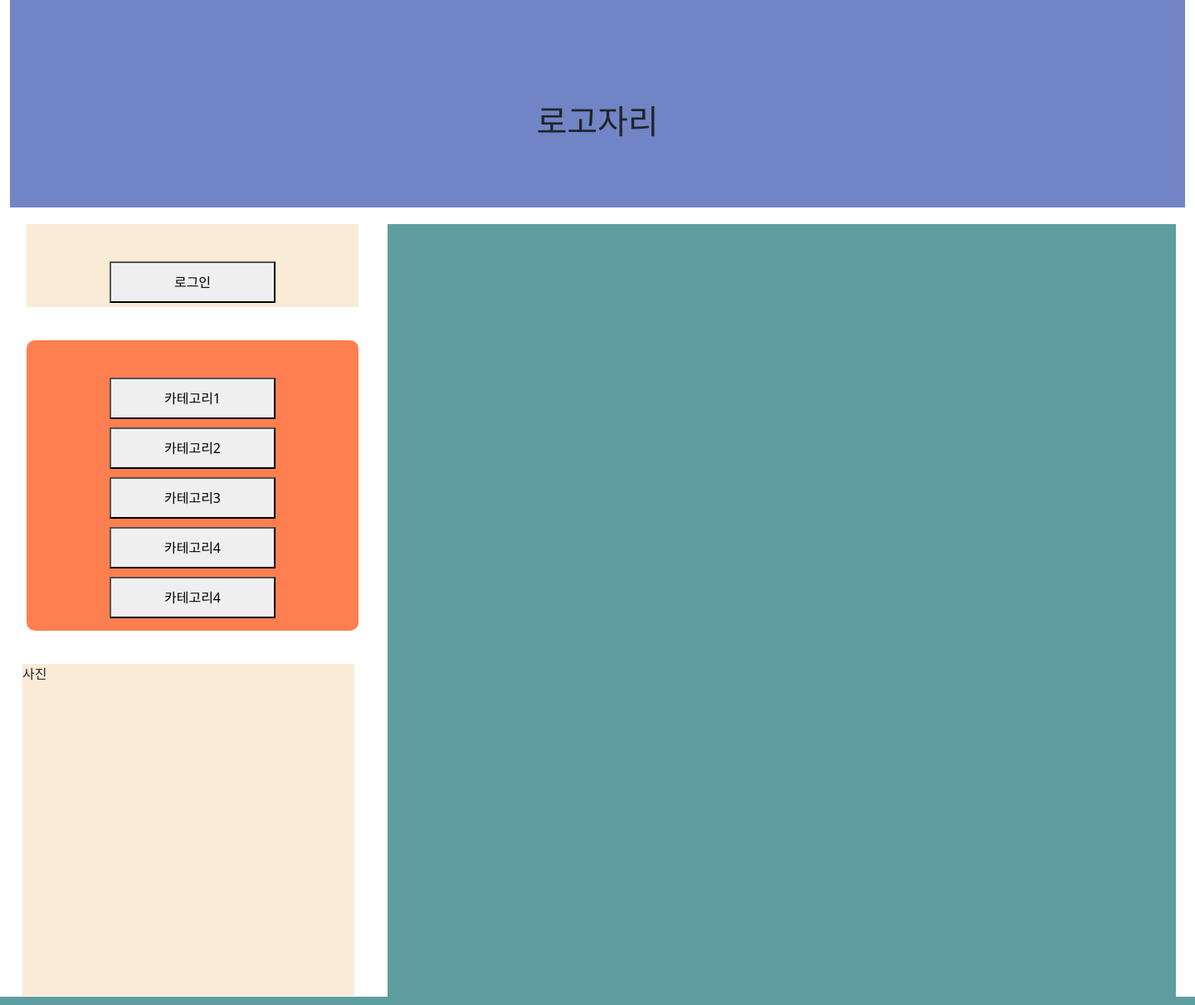
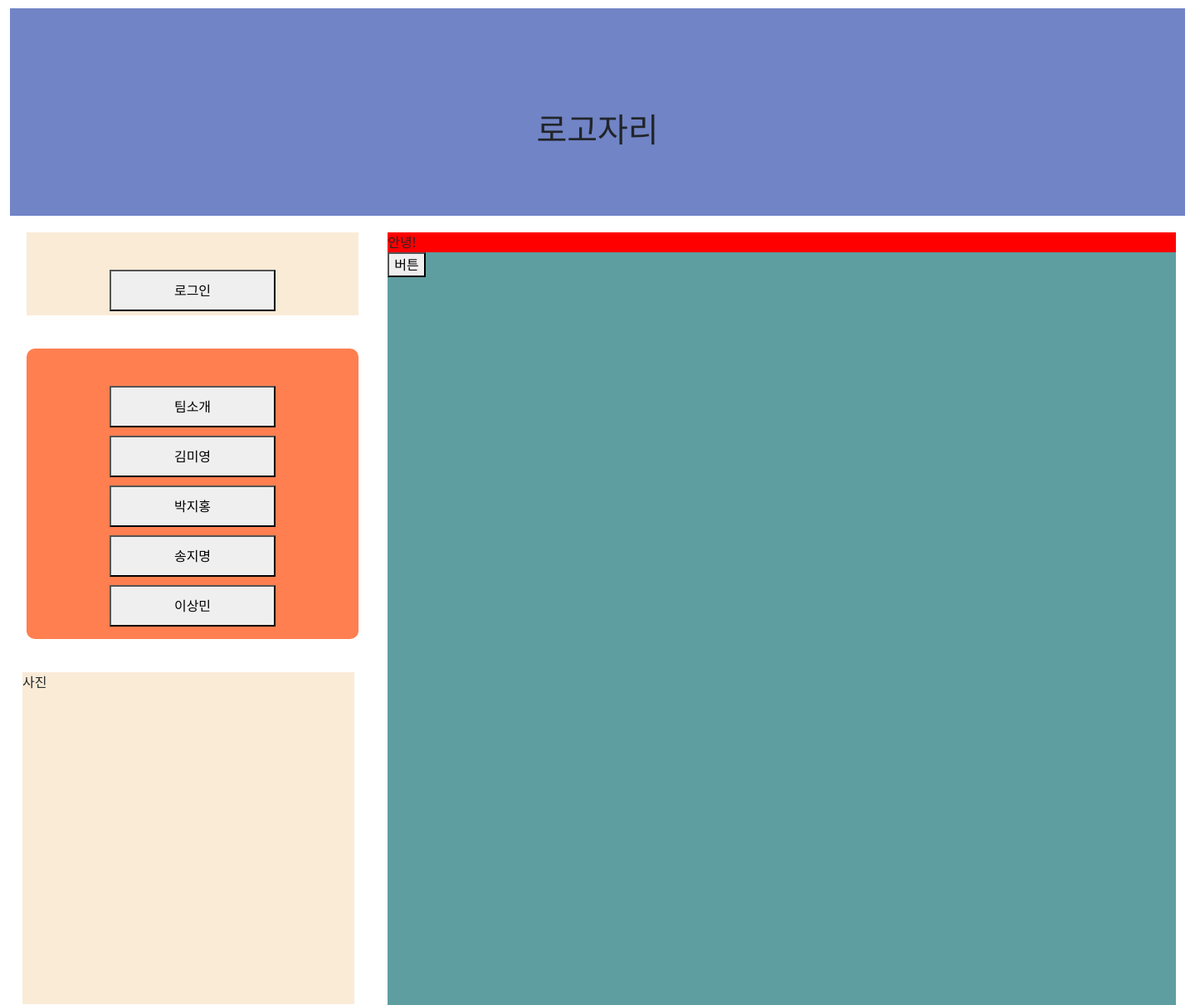
Before and after one commit to kmy9810/Project_2--, a Flask app: page / in a window 1440 px wide. Shown: the whole page at 83% size. Run offline with Flask 2, Linux system fonts and the light colour scheme.

Commit message:
add index.css

```diff
--- /dev/null
+++ b/static/css/index.css
@@ -0,0 +1,3 @@
+.test {
+    background-color: red;
+}
--- a/static/css/nav.css
+++ b/static/css/nav.css
@@ -15,6 +15,8 @@
     align-items: center;
     justify-content: center;
     padding-top: 50px;
+
+    margin-top: 10px;
 }
 
 .login {
@@ -133,7 +135,19 @@
     border-bottom: 1px dashed black;
 }
 
+/* fr */
+/* .container {
+display: grid;
+grid-template-columns: 200px 200px 1fr 1fr;
+grid-template-rows: 150px 50px 250px 200px 50px;
+gap: 10px 10px;
+}
+.header{
+background-color: blanchedalmond;
+grid-column: 1/5;
+grid-row: 1;
 
+} */
 
 .modal_login {
     display: inline-block;
--- a/static/js/nav.js
+++ b/static/js/nav.js
@@ -19,10 +19,10 @@ function login() {
         }
     }
 
-    function join(id2, pw2) {
-        let id = id2
-        let pw = pw2
-        console.log(id2)
+    function join() {
+        let id = window.document.getElementById("id").value
+        let pw = window.document.getElementById("pw").value
+        console.log(id)
         if (id =='' || pw==''){
             alert("아이디와 비밀번호를 모두 입력해주세요")
         }else{
--- a/templates/base.html
+++ b/templates/base.html
@@ -1,4 +1,9 @@
+<html lang="en">
     <head>
+        <meta charset="utf-8">
+        <meta
+            name="viewport"
+            content="width=device-width, initial-scale=1, shrink-to-fit=no">
         <link
             href="https://cdn.jsdelivr.net/npm/bootstrap@5.0.2/dist/css/bootstrap.min.css"
             rel="stylesheet"
@@ -9,27 +14,19 @@
         <script
             src="https://cdn.jsdelivr.net/npm/bootstrap@5.0.2/dist/js/bootstrap.bundle.min.js"
             integrity="sha384-MrcW6ZMFYlzcLA8Nl+NtUVF0sA7MsXsP1UyJoMp4YLEuNSfAP+JcXn/tWtIaxVXM"
-        crossorigin="anonymous">
-    </script>
+            crossorigin="anonymous"></script>
         <link href="{{ url_for('static', filename='css/nav.css')}}" rel="stylesheet">
-
-
+        <link href="{{ url_for('static', filename='css/index.css')}}" rel="stylesheet">
     </head>
-
-<html lang="en">
-
-    <head>
-        <meta charset="utf-8">
-            <meta
-                name="viewport"
-                content="width=device-width, initial-scale=1, shrink-to-fit=no">
 
     <title>에너자이조 팀 소개</title>
 
 </head>
 <body>
     {% include "nav.html" %}
-                {% block contents %}{% endblock %} </div> <!-- nav.html container 딛이주기-->
+    {% block contents %}{% endblock %}
+</div>
+<!-- nav.html container 딛이주기-->
 </body>
 
 </html>
--- a/templates/index.html
+++ b/templates/index.html
@@ -1,10 +1,11 @@
 {% extends 'base.html' %}
-
 
 
 {% block contents %}
 <div class="right_bar">
     <div class="contents">
     </div>
+    <div class="test">안녕!</div>
+    <button> 버튼 </button>
 </div>
 {% endblock %}
--- a/templates/nav.html
+++ b/templates/nav.html
@@ -30,11 +30,11 @@
             </div>
         </div>
         <div class="category">
-                <button>카테고리1</button>
-                <button>카테고리2</button>
-                <button>카테고리3</button>
-                <button>카테고리4</button>
-                <button>카테고리4</button>
+                <button>팀소개</button>
+                <button>김미영</button>
+                <button>박지홍</button>
+                <button>송지명</button>
+                <button>이상민</button>
         </div>
         {% block left_image %}
             <div class="left_image">
```
Also changed, not shown: templates/join.html (+7 -2 lines). Lines whose indentation alone changed are shown as unchanged.
